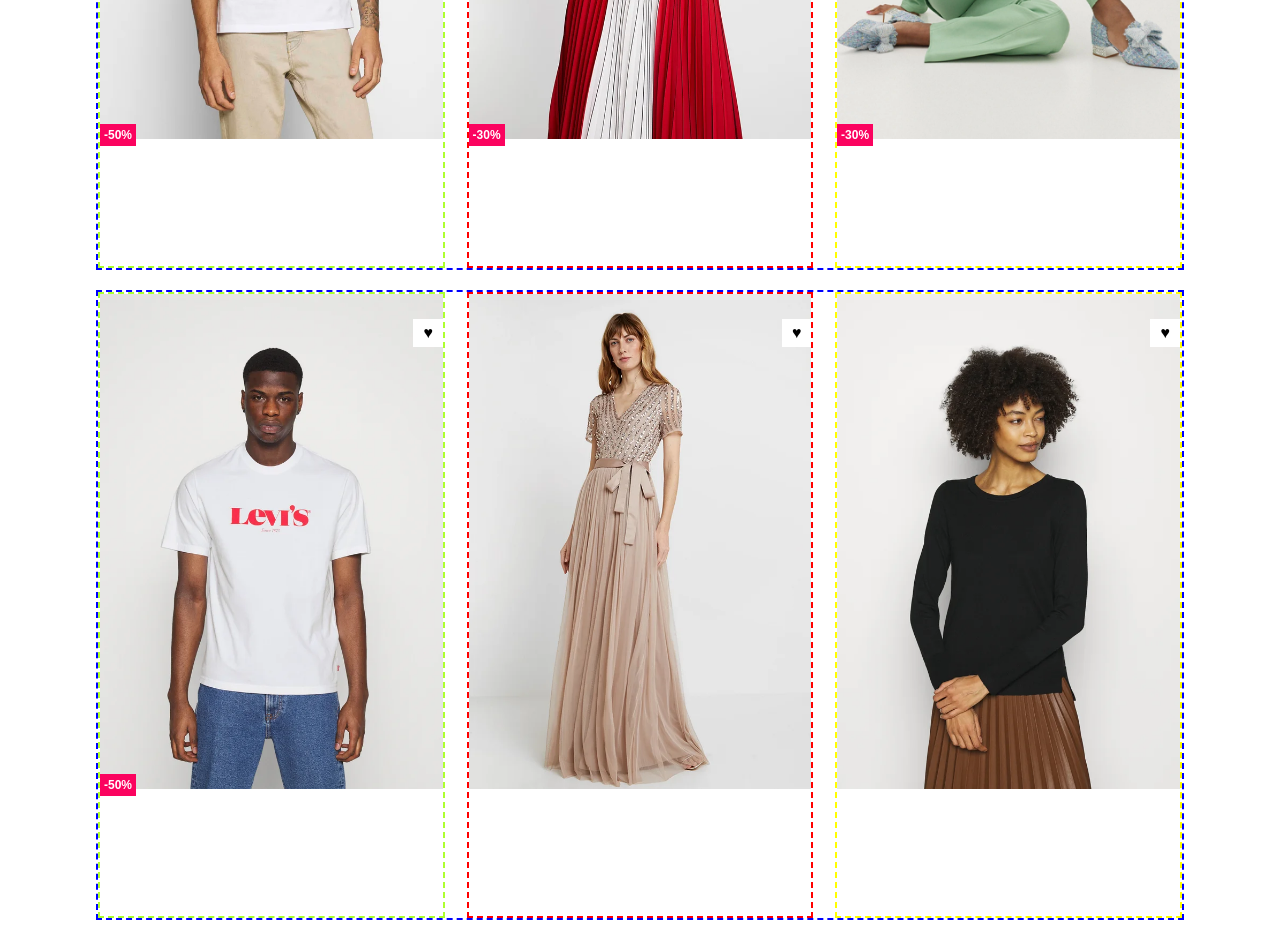
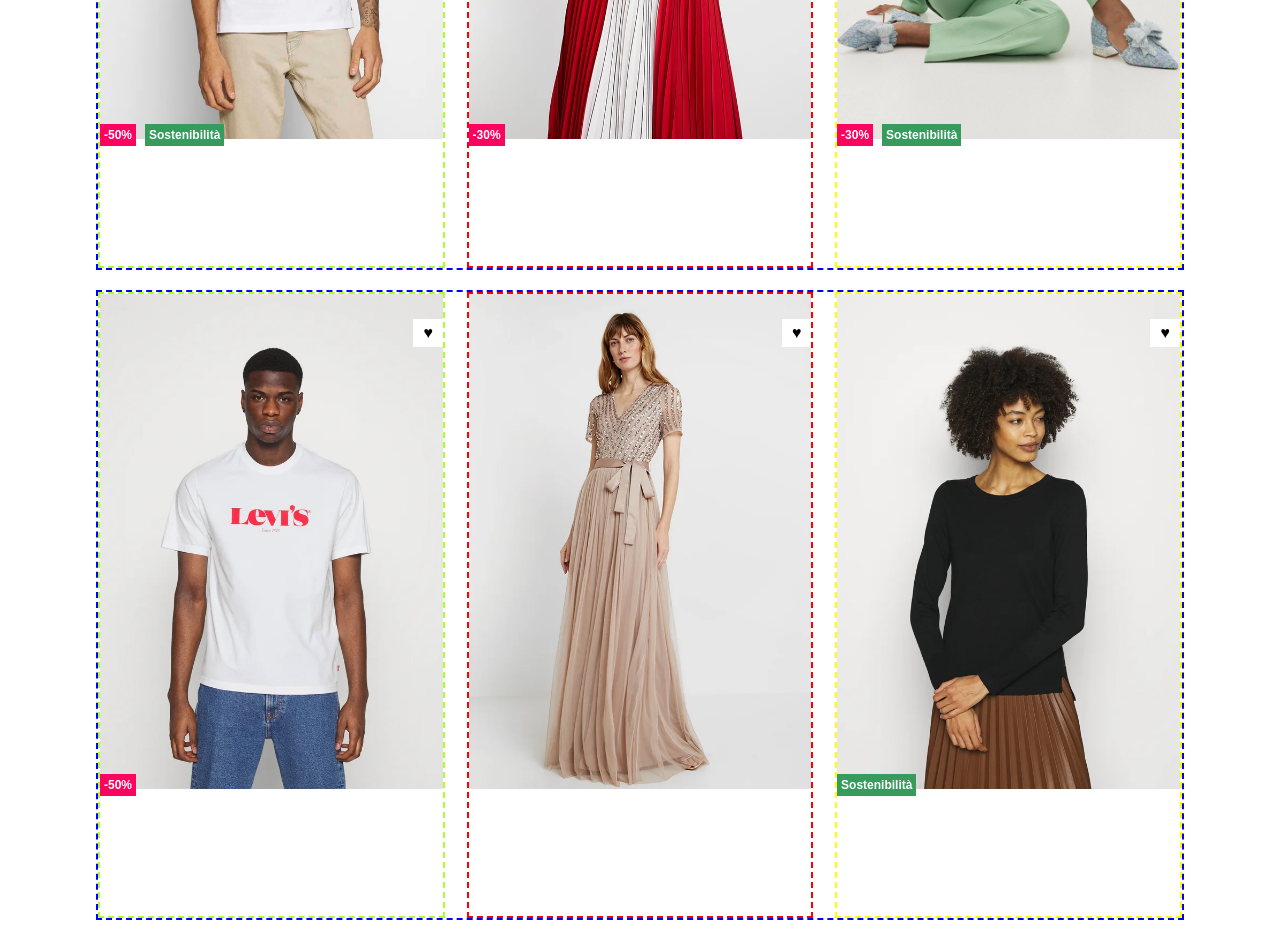
Before and after one commit to alegiunt99/html-css-boolando, a plain HTML site: page index.html in a window 1280 px wide. Shown: the part 380-1320 px from the top of the page. Drawn offline with Linux system fonts and the light colour scheme.

Commit message:
Etichette sostenibilità

```diff
--- a/css/style.css
+++ b/css/style.css
@@ -65,6 +65,38 @@
 .favourites:hover{
     color: red;
 }
+
+.sales{
+    position: absolute;
+    background-color: #fb035f;
+    color: white;
+    top: 480px;
+    font-size: 12px;
+    font-weight: 800;
+    padding: 4px;
+}
+
+.ecologic{
+    position: absolute;
+    background-color: #379b5d;
+    color: white;
+    top: 480px;
+    left: 45px;
+    font-size: 12px;
+    font-weight: 800;
+    padding: 4px;
+}
+
+.bottom-photos .right-photo .ecologic{
+    position: absolute;
+    background-color: #379b5d;
+    color: white;
+    top: 480px;
+    left: 0px;
+    font-size: 12px;
+    font-weight: 800;
+    padding: 4px;
+}
 /* / Layout */
 
 
@@ -128,7 +160,17 @@
     padding: 4px;
 }
 
-
+/*
+.debug .ecologic{
+    position: absolute;
+    background-color: #379b5d;
+    color: white;
+    top: 480px;
+    left: 45px;
+    font-size: 12px;
+    font-weight: 800;
+    padding: 4px;
+}
 
 
 
--- a/index.html
+++ b/index.html
@@ -22,6 +22,7 @@
                     <img src="img/1.webp" alt="">
                     <div class="favourites">&hearts;</div>
                     <div class="sales">-50%</div>
+                    <div class="ecologic">Sostenibilità</div>
                 </div>
 
                 <!-- Foto 2-->
@@ -38,6 +39,7 @@
                     <img src="img/3.webp" alt="">
                     <div class="favourites">&hearts;</div>
                     <div class="sales">-30%</div>
+                    <div class="ecologic">Sostenibilità</div>
                 </div>
 
             </div>
@@ -63,6 +65,7 @@
                 <div class="right-photo">
                     <img src="img/6.webp" alt="">
                     <div class="favourites">&hearts;</div>
+                    <div class="ecologic">Sostenibilità</div>
                 </div>
 
             </div>
```
